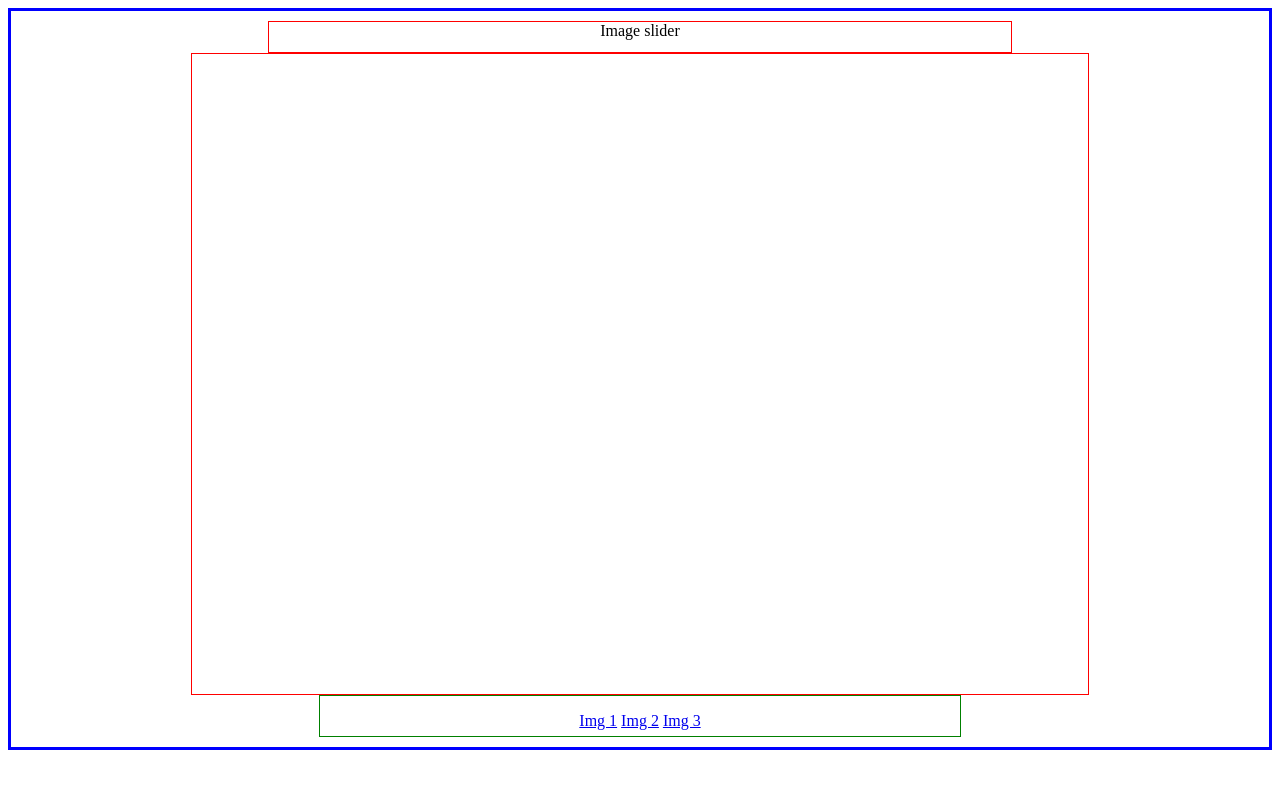
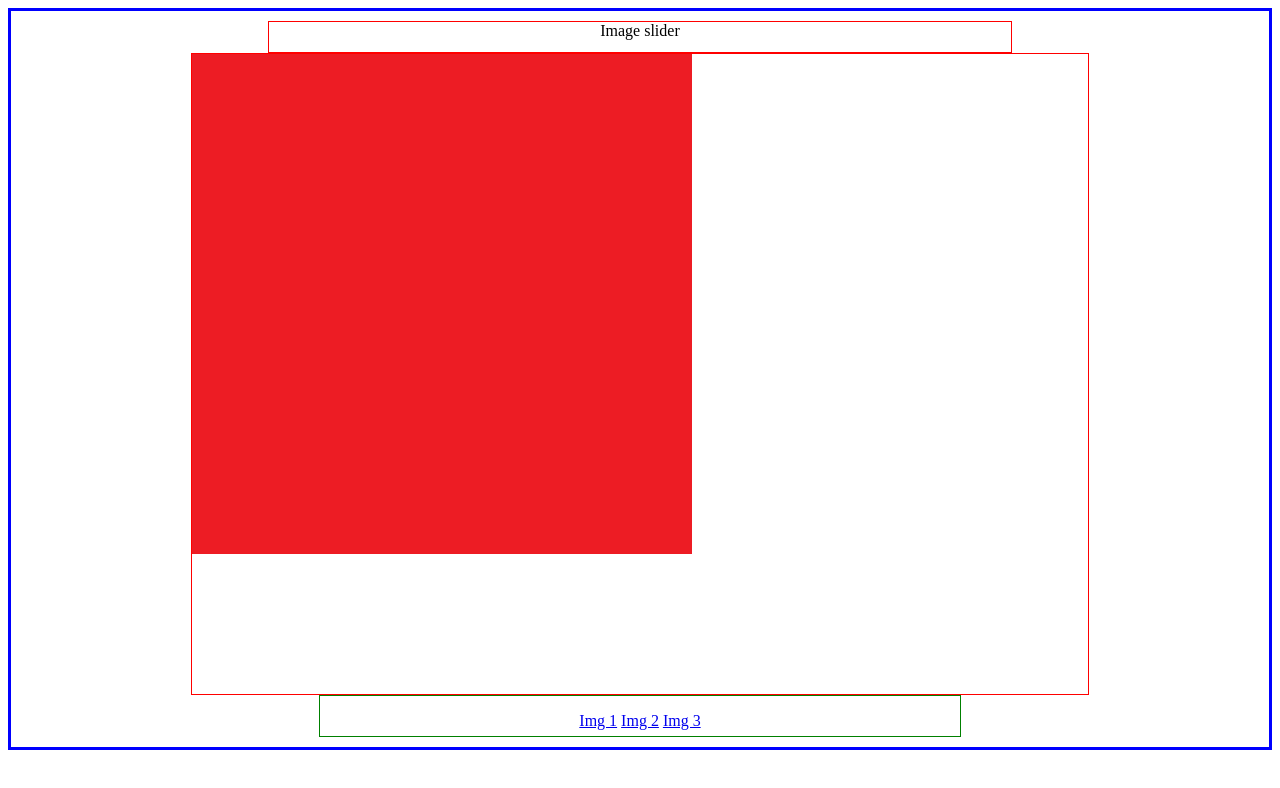
Before and after one commit to Newvolante/image_slider, a plain HTML site: page index.html in a window 1280 px wide. Drawn offline with nearby package versions, Linux system fonts and the light colour scheme.

Commit message:
added code to iterate through images automatically - added overflow property to image container

```diff
--- a/script.js
+++ b/script.js
@@ -1,9 +1,38 @@
 $(function() {
-    $hrefImg1 = $('a#red').attr('href');
-    $hrefImg2 = $('a#green').attr('href');
-    $hrefImg3 = $('a#blue').attr('href');
+    let images = [
+        $hrefImg1 = $('a#red').attr('href'),
+        $hrefImg2 = $('a#green').attr('href'),
+        $hrefImg3 = $('a#blue').attr('href')
+    ];
 
-    $('.btn').on('click', function() {
+    let index = 0;      // control value to make the sliding cyclic
 
-    });
+
+    function timer() {
+        setInterval(function() {
+
+            if ($('#tempSlider')) {
+                $('#tempSlider').remove();
+            }
+
+            console.log('tic toc...');
+            automaticSliding(index);               // uncomment to make timer start again
+        }, 1000);
+    }
+
+    function automaticSliding() {
+        if (index < 3) {
+            console.log('automaticSliding called...');
+            $tempSlideImg = '<img id="tempSlider" src="./images/' + images[index] + '.png" />';
+            $('div#slider').append($tempSlideImg);
+            index += 1;
+        } else {
+            index = 0;
+        }
+
+
+    }
+
+    timer();
+
 });
--- a/style.css
+++ b/style.css
@@ -16,6 +16,7 @@
     border: 1px solid red;
     height: 50vw;
     width: 70vw;
+    overflow: hidden;
 }
 
 #buttons {
```
